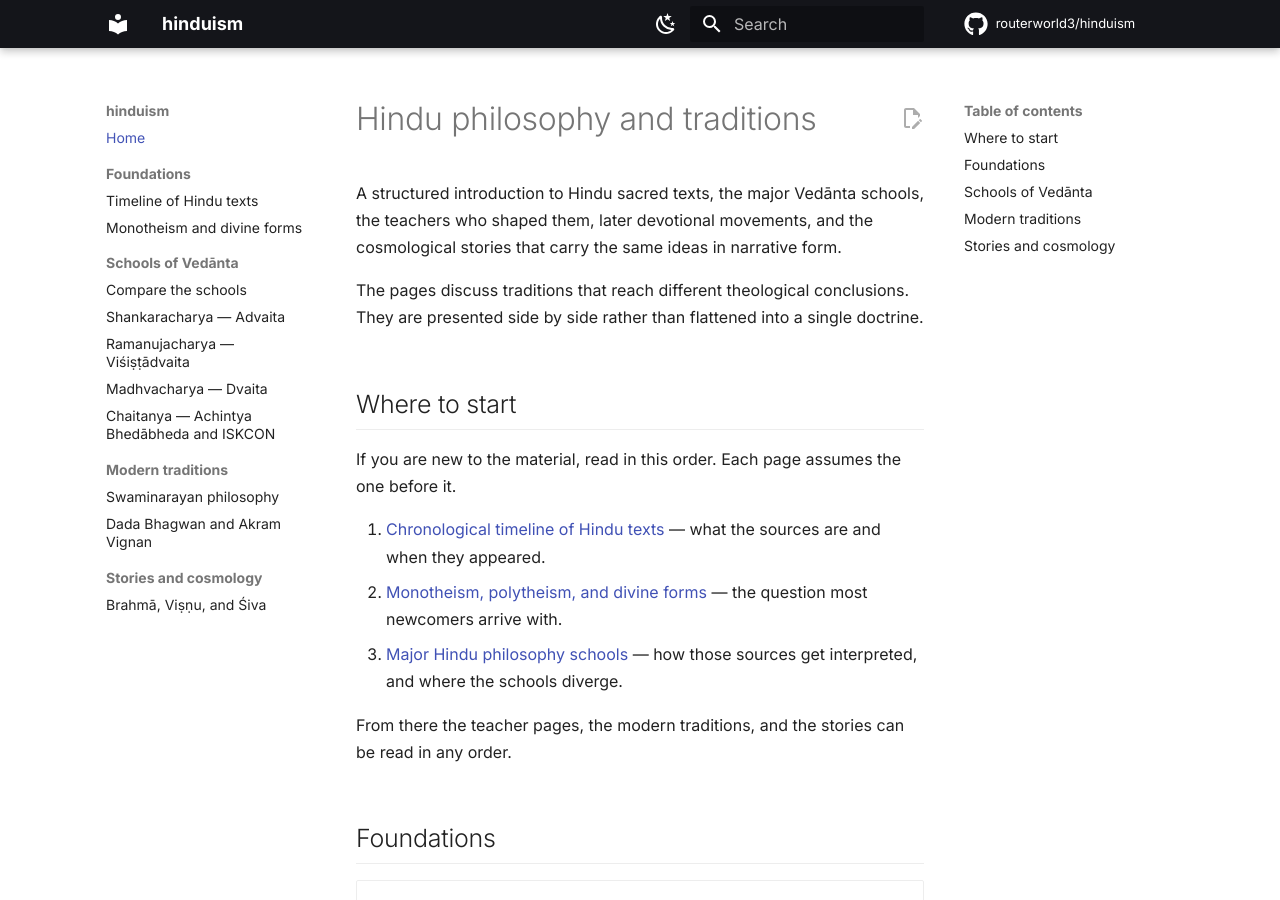
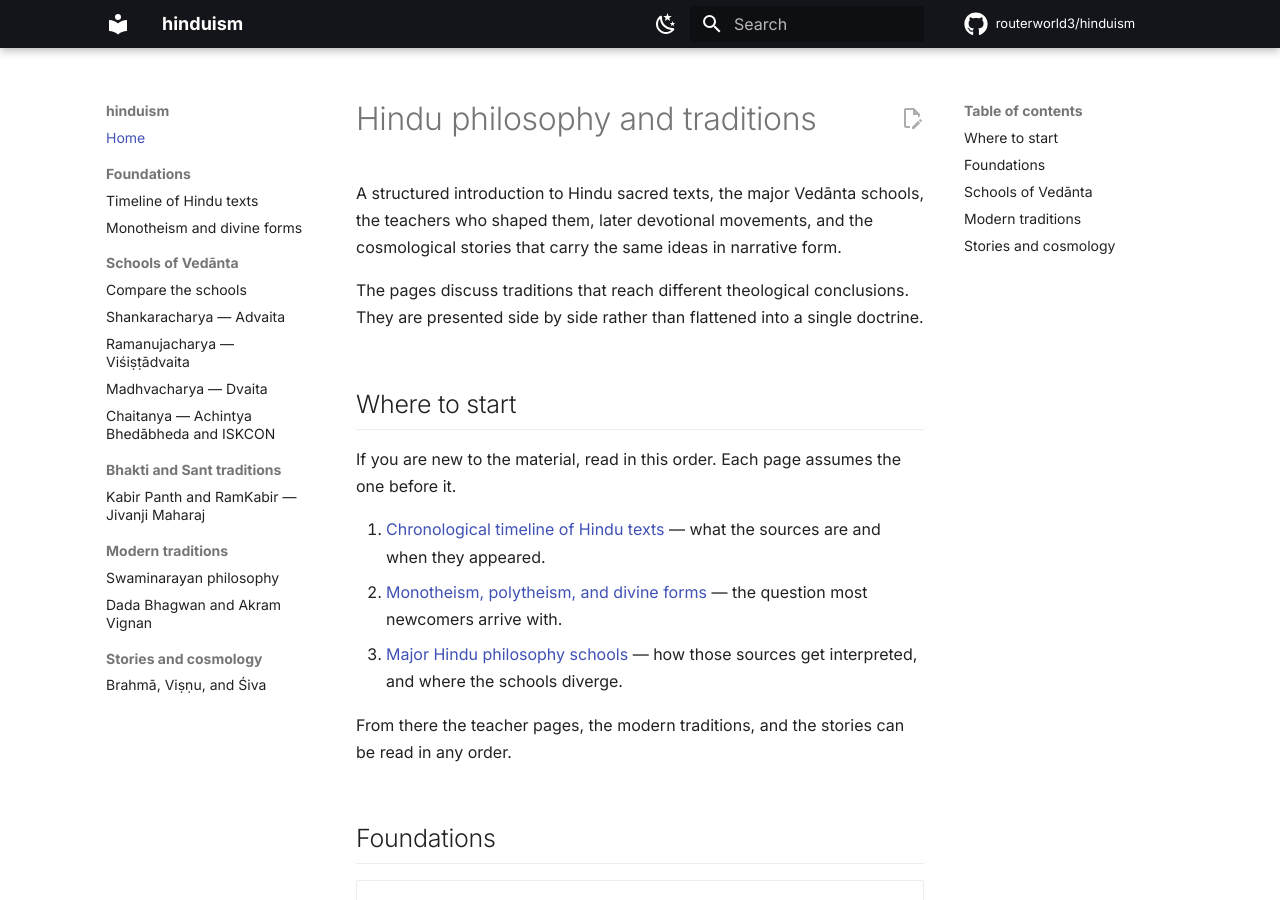
Before and after one commit to routerworld3/hinduism, an MkDocs documentation site: the page built from docs/index.md, in a window 1280 px wide and 900 px high. Built offline with MkDocs 1.6.1 and Material for MkDocs 9.7.7, drawn with Linux system fonts in a browser that asks for light colours; comment, search, counter and statistics services are not loaded.

Commit message:
Add files via upload

```diff
--- a/mkdocs.yml
+++ b/mkdocs.yml
@@ -107,6 +107,8 @@ nav:
       - Ramanujacharya — Viśiṣṭādvaita: ramanujacharya.md
       - Madhvacharya — Dvaita: madhavcharya.md
       - Chaitanya — Achintya Bhedābheda and ISKCON: chaitanya-mahaprabhu-and-iskcon.md
+  - Bhakti and Sant traditions:
+      - Kabir Panth and RamKabir — Jivanji Maharaj: kabir-panth-and-ramkabir-parampara.md
   - Modern traditions:
       - Swaminarayan philosophy: swaminarayan-philosophy.md
       - Dada Bhagwan and Akram Vignan: dada-bhagwan-akram-vignan.md
```
